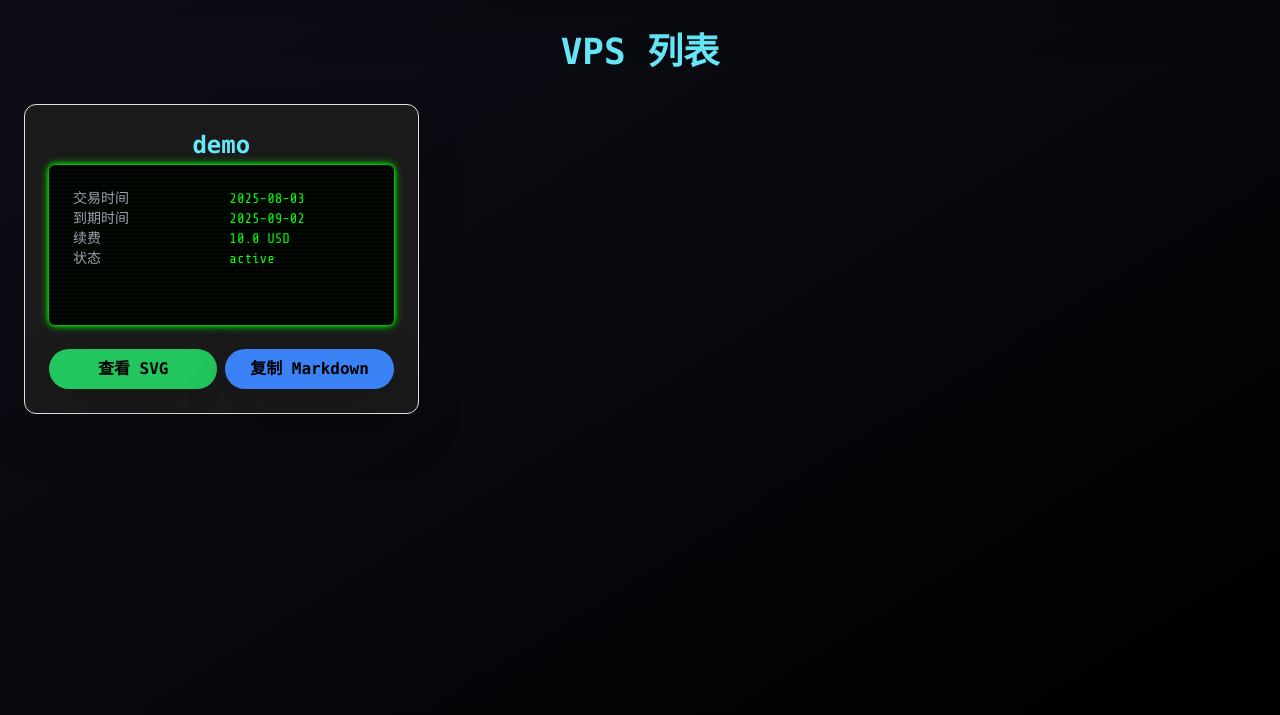
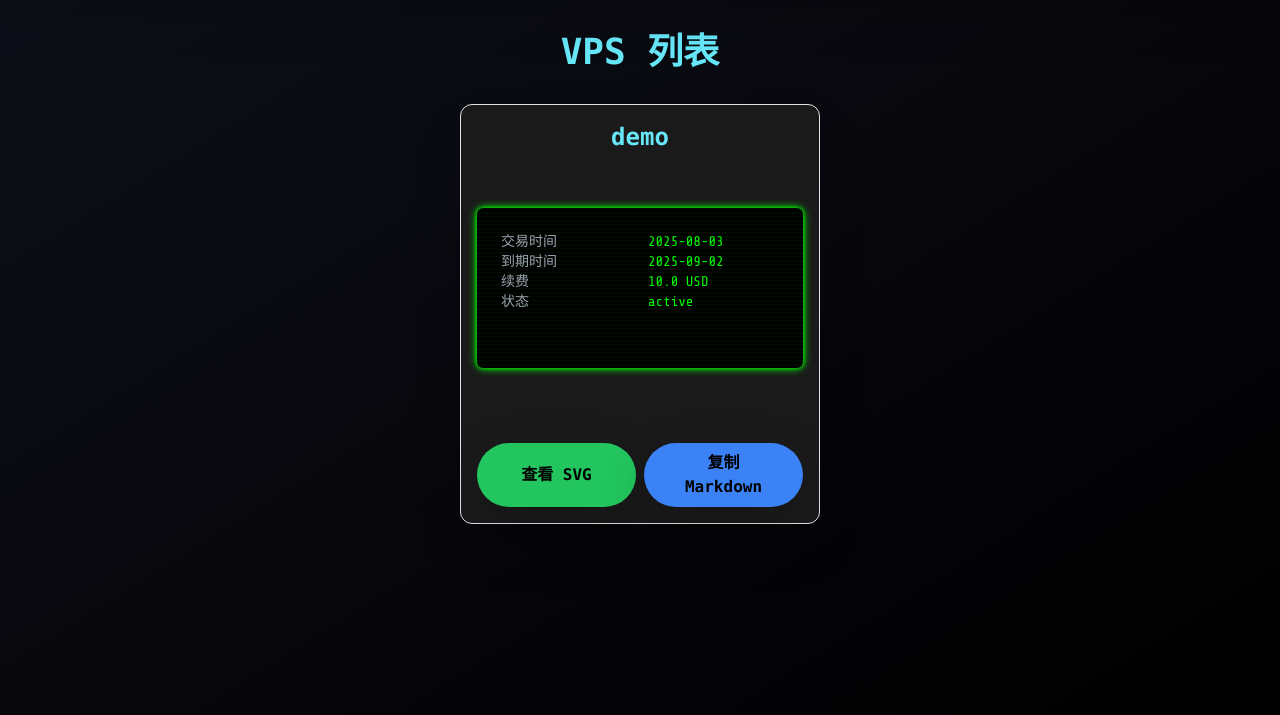
Before and after one commit to podcctv/vps-value-calculator, a Flask app: page /vps in a window 1280 px wide. Shown: the part 85-800 px from the top of the page. Run offline with Flask 3, Linux system fonts and the light colour scheme; some libraries are stand-ins or nearby versions.

Commit message:
Improve card layout and markdown copy

```diff
--- /dev/null
+++ b/static/css/cards.css
@@ -0,0 +1,18 @@
+.card-container {
+  display: flex;
+  flex-wrap: wrap;
+  gap: 1.5rem;
+  justify-content: center;
+  align-items: stretch;
+}
+
+.vps-card {
+  display: flex;
+  flex-direction: column;
+  justify-content: space-between;
+  height: 420px;
+  width: 360px;
+  padding: 1rem;
+  background: #1a1a1a;
+  border-radius: 12px;
+}
--- a/templates/vps.html
+++ b/templates/vps.html
@@ -7,6 +7,7 @@
     <link rel="stylesheet" href="https://cdn.jsdelivr.net/npm/bootstrap@5.3.2/dist/css/bootstrap.min.css">
     <script src="https://cdn.tailwindcss.com"></script>
     <link rel="stylesheet" href="{{ url_for('static', filename='css/crt.css') }}">
+    <link rel="stylesheet" href="{{ url_for('static', filename='css/cards.css') }}">
 </head>
 <body class="bg-gradient-to-br from-[#0f0f1a] to-[#000000] text-white min-h-screen font-mono">
 <nav class="flex justify-between items-center px-6 py-4 bg-black/80 backdrop-blur shadow-lg border-b border-cyan-400">
@@ -32,9 +33,9 @@
 <div class="container mx-auto px-4 py-8">
     <h1 class="text-center text-4xl font-bold text-cyan-300 mb-8">VPS 列表</h1>
     {% if vps_list %}
-    <div class="grid gap-6 sm:grid-cols-2 lg:grid-cols-3">
+    <div class="card-container">
         {% for vps in vps_list %}
-        <div class="relative p-6 rounded-xl shadow-2xl bg-[#1a1a1a] border border-cyan-400 transition transform hover:scale-105 hover:shadow-cyan-400/40 duration-300">
+        <div class="vps-card relative shadow-2xl bg-[#1a1a1a] border border-cyan-400 transition transform hover:scale-105 hover:shadow-cyan-400/40 duration-300">
             <h2 class="text-2xl font-bold text-cyan-300 text-center mb-1">{{ vps.name }}</h2>
             {% if vps.vendor_name %}<h3 class="text-sm text-gray-400 text-center mb-2">{{ vps.vendor_name }}</h3>{% endif %}
             <div class="crt p-4 rounded overflow-x-auto min-h-[160px] mb-4">
@@ -57,8 +58,8 @@
                         data-name="{{ vps.name }}" data-vendor="{{ vps.vendor_name }}" data-expiry="{{ vps.expiry_date }}">
                     查看 SVG
                 </button>
-                <button class="flex-1 bg-blue-500 hover:bg-blue-400 text-black font-bold py-2 px-4 rounded-full shadow-lg hover:shadow-blue-400 transition copy-md-btn"
-                        data-md="![{{ vps.name }}]({{ url_for('get_vps_image', name=vps.name, _external=True) }})">
+                <button class="flex-1 bg-blue-500 hover:bg-blue-400 text-black font-bold py-2 px-4 rounded-full shadow-lg hover:shadow-blue-400 transition"
+                        onclick="copyMarkdown('{{ vps.name }}', '{{ url_for('get_vps_image', name=vps.name, _external=True) }}')">
                     复制 Markdown
                 </button>
             </div>
@@ -115,11 +116,17 @@
     };
   });
 
-  document.querySelectorAll('.copy-md-btn').forEach(btn => {
-    btn.addEventListener('click', () => {
-      navigator.clipboard.writeText(btn.dataset.md);
-    });
-  });
+  function copyMarkdown(vpsName, imageUrl) {
+    const markdown = `![${vpsName}](${imageUrl})`;
+    navigator.clipboard.writeText(markdown)
+      .then(() => {
+        alert('\u2705 Markdown \u5df2\u590d\u5236\u5230\u526a\u8d34\u677f');
+      })
+      .catch(err => {
+        alert('\u274c \u590d\u5236\u5931\u8d25\uff0c\u8bf7\u68c0\u67e5\u6743\u9650');
+        console.error(err);
+      });
+  }
 </script>
 </body>
 </html>
```
